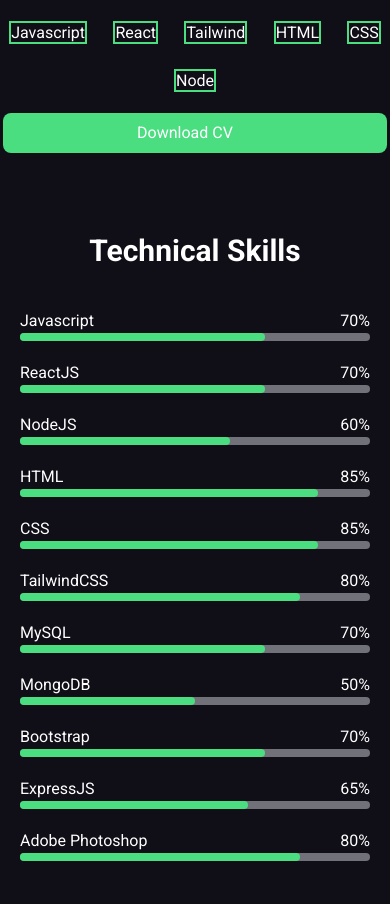
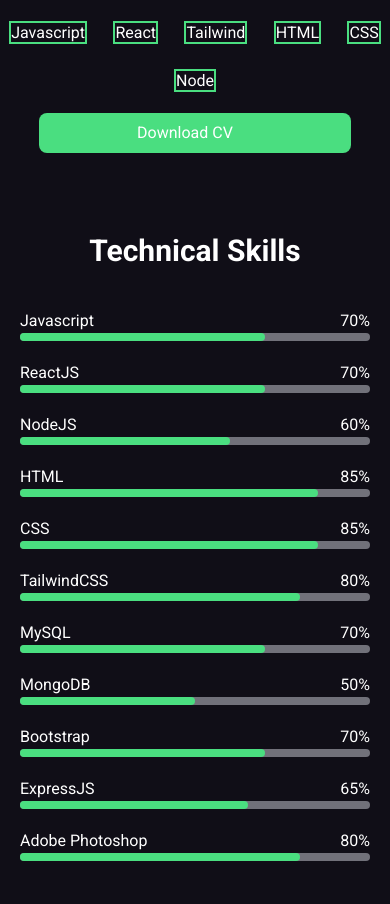
Before and after one commit to shown19/portfolio-resume, a React (Vite) app: page / in a window 390 px wide. Shown: the part 1149-2053 px from the top of the page. Built offline with nearby package versions, Linux system fonts and the light colour scheme; some icons are missing.

Commit message:
fix cv button width

```diff
--- a/src/pages/About.jsx
+++ b/src/pages/About.jsx
@@ -56,7 +56,7 @@
                         variants={props.childVariant}
                         href="./cv/cv.docx"
                         download="cv.docx"
-                        className="block bg-green-400 p-2 rounded-lg mt-5 w-96 text-center mx-auto lg:inline-block">
+                        className="block bg-green-400 p-2 rounded-lg mt-5 w-4/5 text-center mx-auto lg:w-2/4 lg:inline-block">
                             Download CV <i><FaDownload className="inline" /></i>
                     </motion.a>
                 </div>
```
